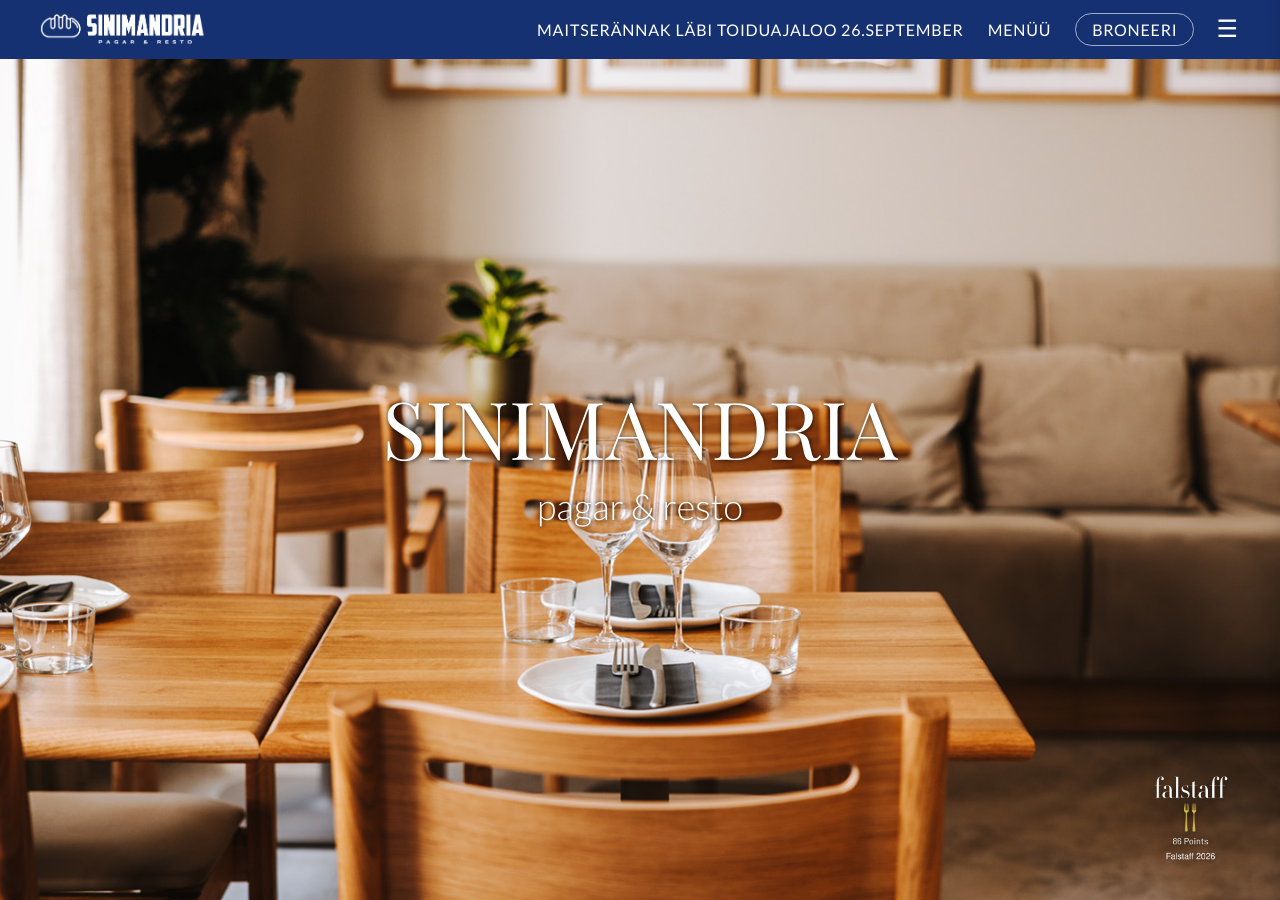
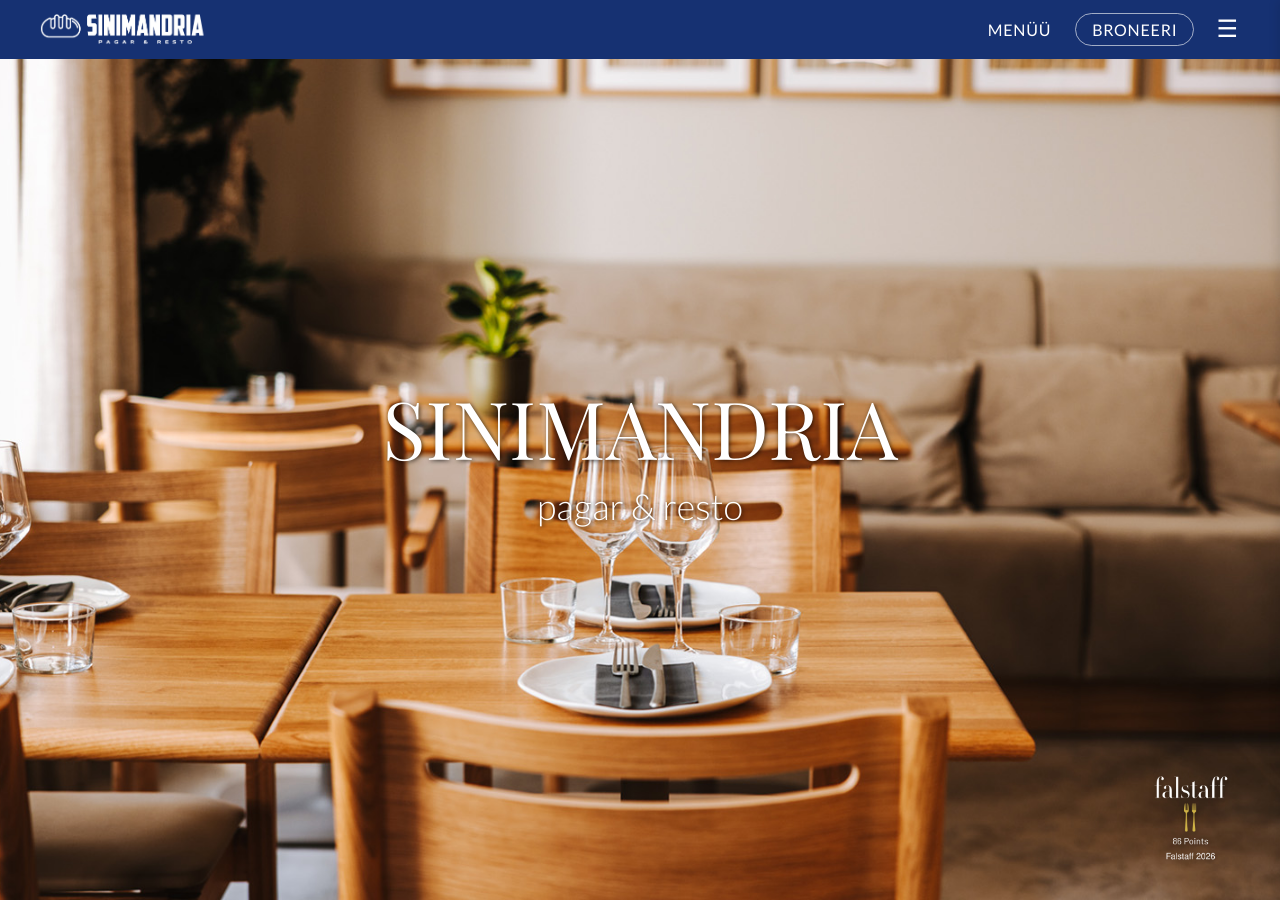
Before and after one commit to m-tu/sinimandria, a Jekyll site: the page built from pages/index.markdown, in a window 1280 px wide and 900 px high. Built offline with Jekyll 4.4.1, drawn with Linux system fonts in a browser that asks for light colours.

Commit message:
Update header.html

```diff
--- a/_includes/header.html
+++ b/_includes/header.html
@@ -8,7 +8,7 @@
     <div class="nav-group">
       <nav id="main-nav">
         <div class="nav-inline">
-          <a href="{{ '/events/ajarannak' | absolute_url }}">Maitserännak läbi toiduajaloo 26.september</a>
+          <!--<a href="{{ '/events/ajarannak' | absolute_url }}">Maitserännak läbi toiduajaloo 26.september</a>-->
           <a href="{{ '/menu/' | absolute_url }}">Menüü</a>
           <a href="https://book.easytable.com/book/?id=f4386&lang=auto" target="_blank" rel="noopener noreferrer" class="nav-link-cta">Broneeri</a>
         </div>
```
